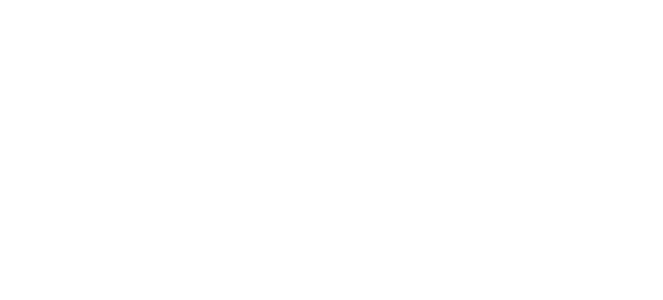
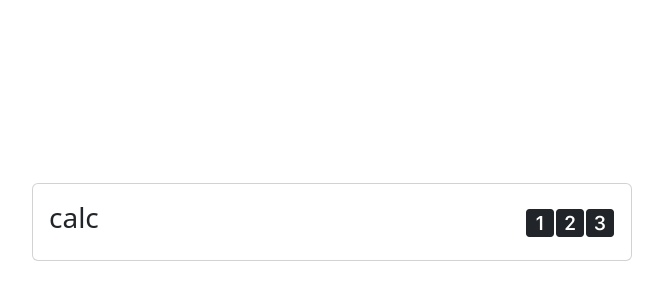
Before and after one commit to abdalsimam1-sketch/calculator, a React (Vite) app: page / in a window 1280 px wide. Shown: the part 178-478 px from the top of the page, without its empty margins (308-971 px from the left). Built offline with nearby package versions, Linux system fonts and the light colour scheme.

Commit message:
add : render home page

```diff
--- a/src/App.tsx
+++ b/src/App.tsx
@@ -1,5 +1,11 @@
+import { Home } from "./pages/Home";
+
 function App() {
-  return <></>;
+  return (
+    <>
+      <Home></Home>
+    </>
+  );
 }
 
 export default App;
```
